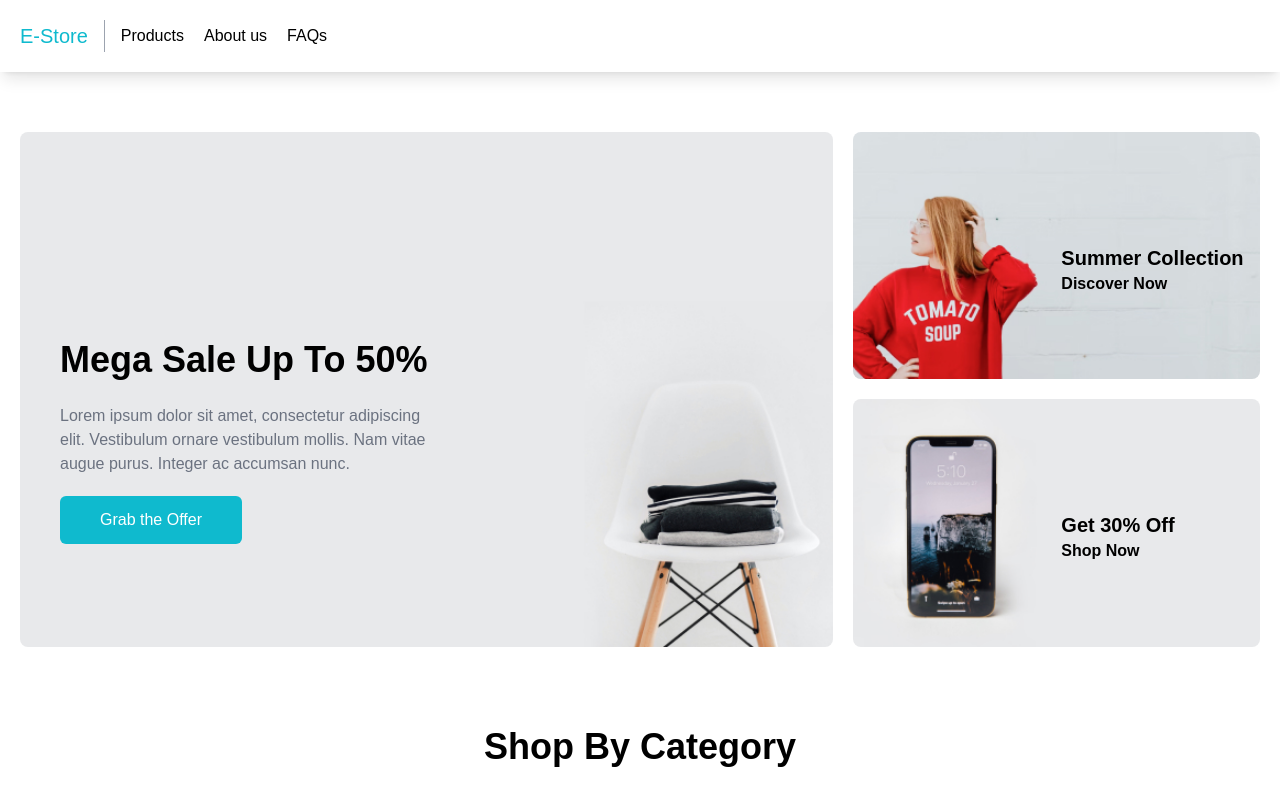
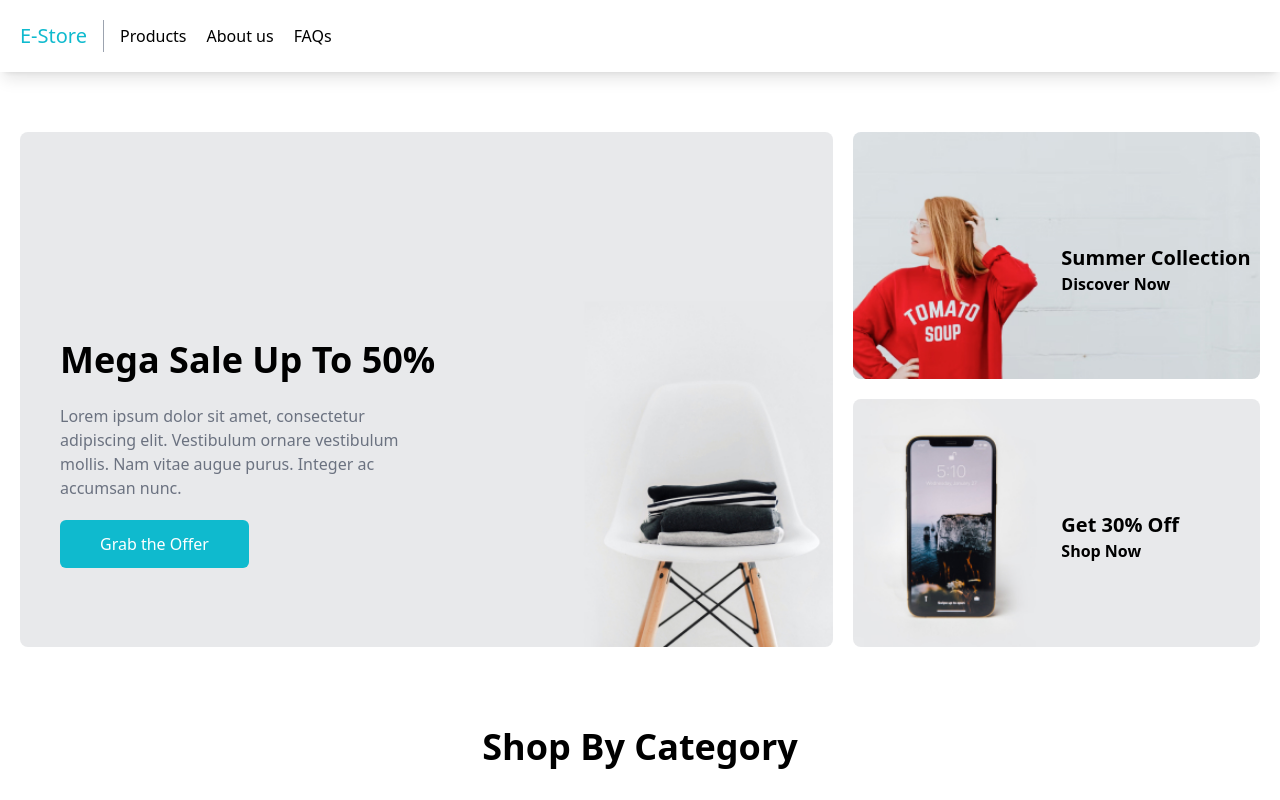
Before and after one commit to miyadhossain/e-store, a React (Vite) app: page / in a window 1280 px wide. Shown: the top 800 px of the page. Built offline with nearby package versions, Linux system fonts and the light colour scheme; no server answers.

Commit message:
global style file updated

```diff
--- a/src/index.css
+++ b/src/index.css
@@ -1,10 +1,6 @@
 @tailwind base;
 @tailwind components;
 @tailwind utilities;
-
-body {
-  font-family: "Poppins", sans-serif;
-}
 
 .image_container {
   @apply object-center w-full h-full block rounded-lg;
```
